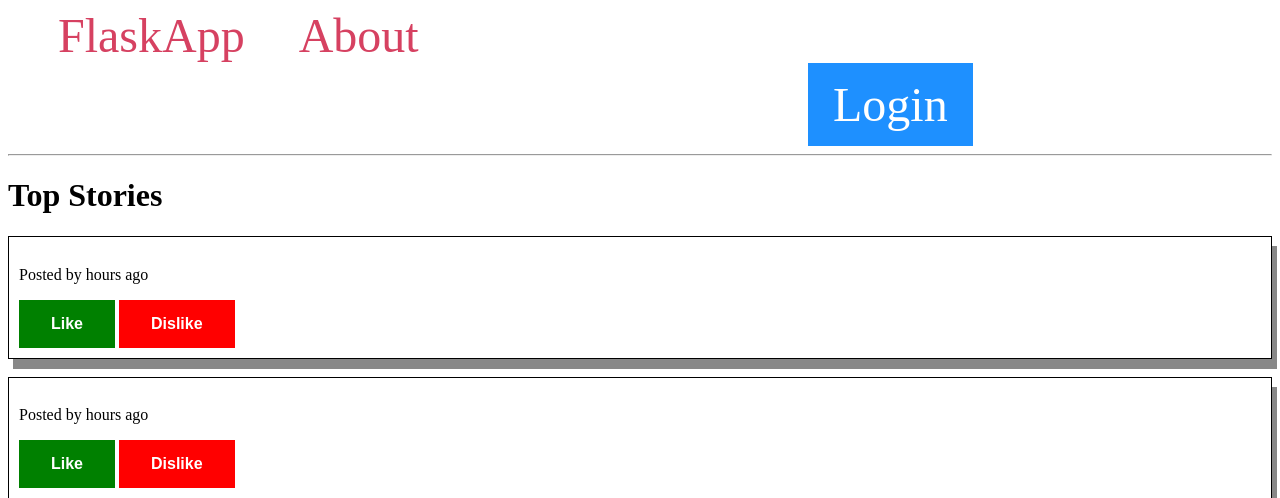
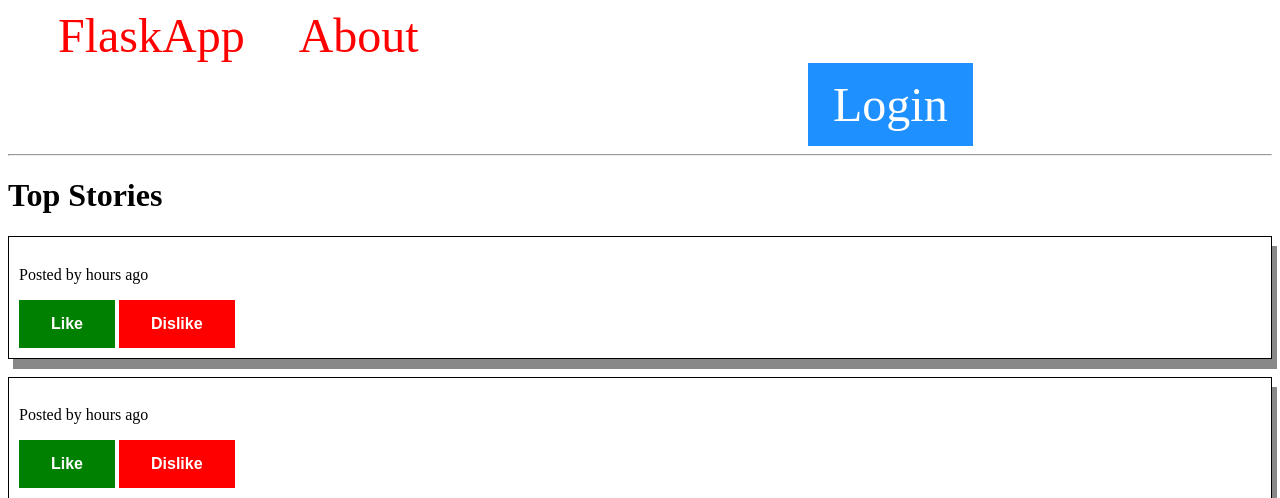
Before and after one commit to Brian-Pob/flask-webapp, a Flask app: page /home in a window 1280 px wide. Shown: the top 498 px of the page. Run offline with Flask 3, Linux system fonts and the light colour scheme; data that the repository does not hold is empty.

Commit message:
Added styling to urls

```diff
--- a/app/static/css/base.css
+++ b/app/static/css/base.css
@@ -1,6 +1,3 @@
-h3 {
-}
-
 button {
   border: none;
   color: white;
@@ -19,12 +16,15 @@ button {
 .Dislike {
 	background-color: red;
 }
-
 nav a {
-  color: #d64161;
+  color: red;
   font-size: 3em;
   margin-left: 50px;
   text-decoration: none;
+}
+
+.url{
+  color: blue;
 }
 
 .Login:link, .Login:visited {
--- a/app/templates/home.html
+++ b/app/templates/home.html
@@ -5,7 +5,7 @@
 <div><pre>{{pretty}}</pre></div>
 {% for post in posts %}
 	<div class="posts">
-		<a href="{{post['url']}}"><h3>{{post["title"]}}</h3></a>
+		<a class="url" href="{{post['url']}}"><h3>{{post["title"]}}</h3></a>
 		{% if post["time"] == 1 %}
 		<p>Posted by {{post["by"]}} {{post["time"]}} hour ago</p>
 		{% elif post["time"] == 0 %}
```
